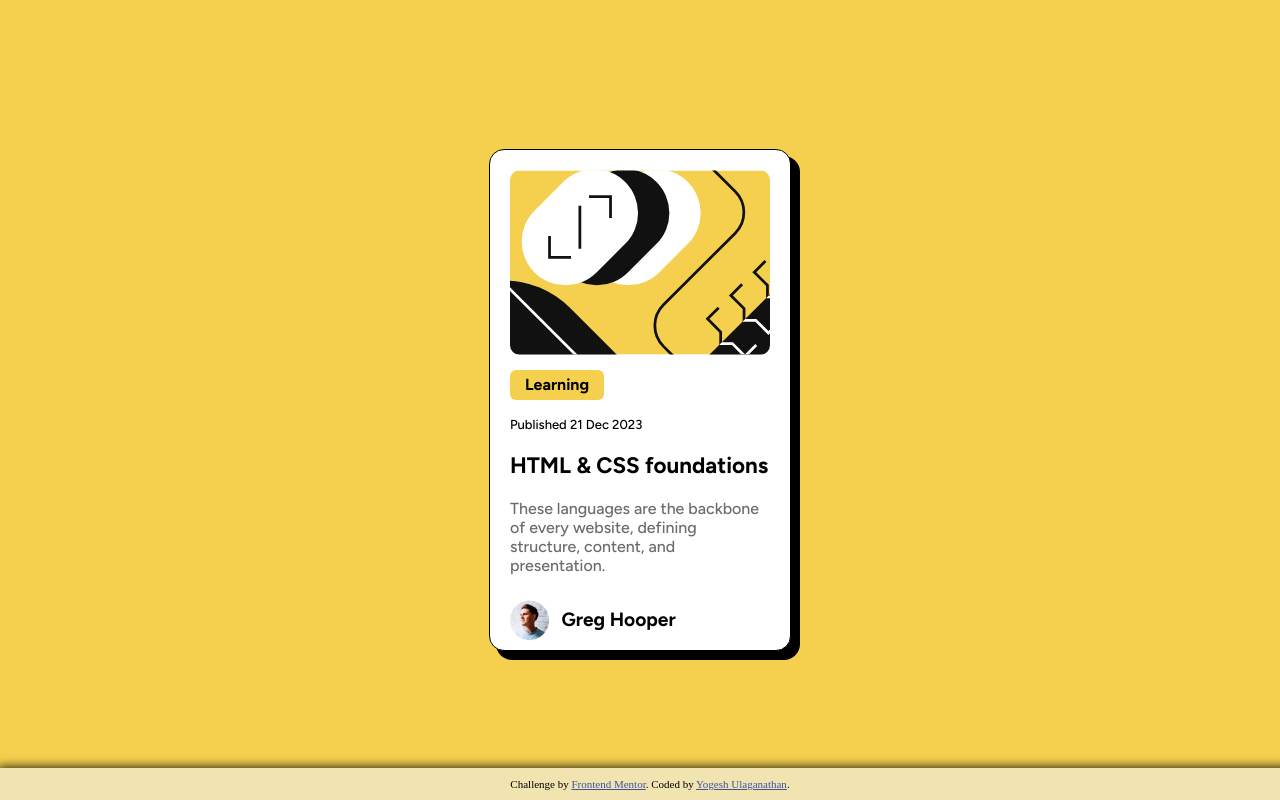
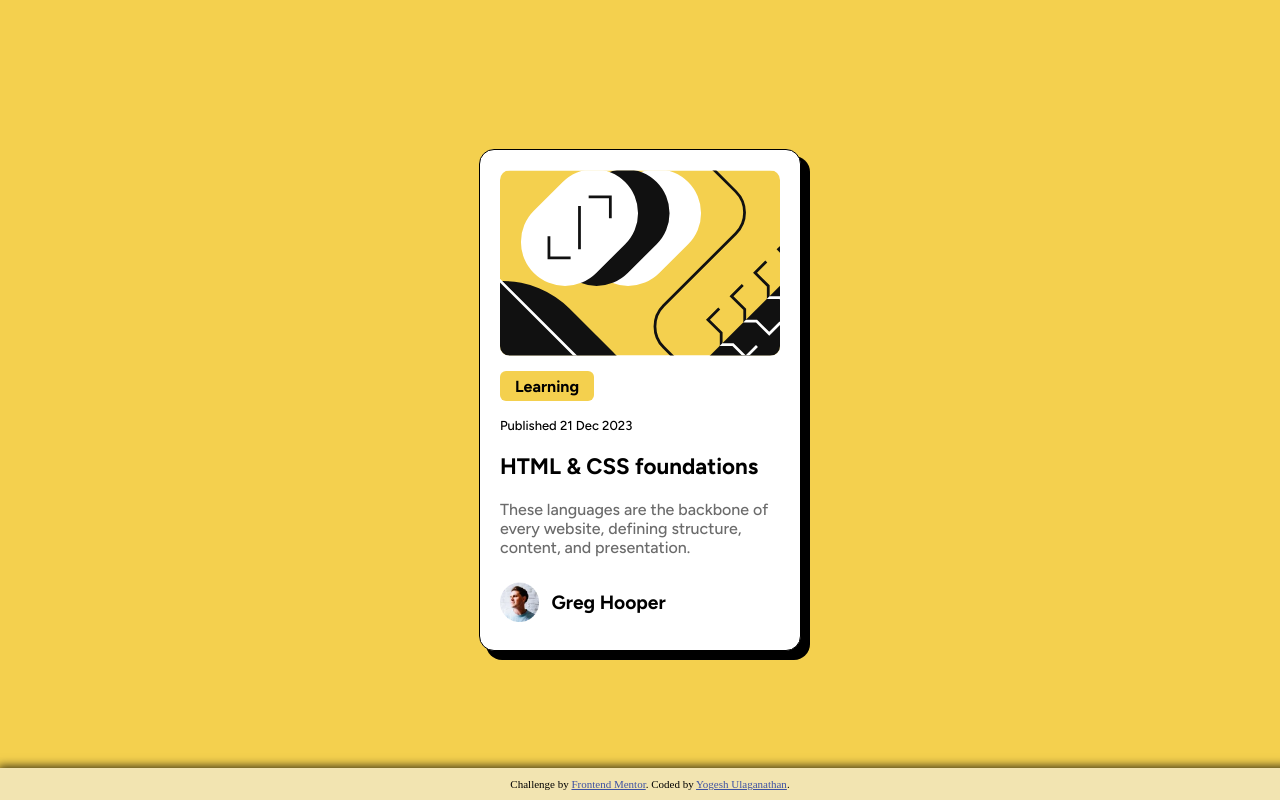
Before and after one commit to yogesh4617/Blog-preview-card, a plain HTML site: page index.html in a window 1280 px wide. Drawn offline with Linux system fonts and the light colour scheme.

Commit message:
style.css

```diff
--- a/style.css
+++ b/style.css
@@ -103,7 +103,7 @@ footer {
 }
 @media (min-width: 1024px) {
     .container {
-        max-width: 200px; /* Increase the container's width */
+        max-width: 280px; /* Increase the container's width */
         padding: 20px; /* Add more padding */
         min-height: 7%;
     }
```
